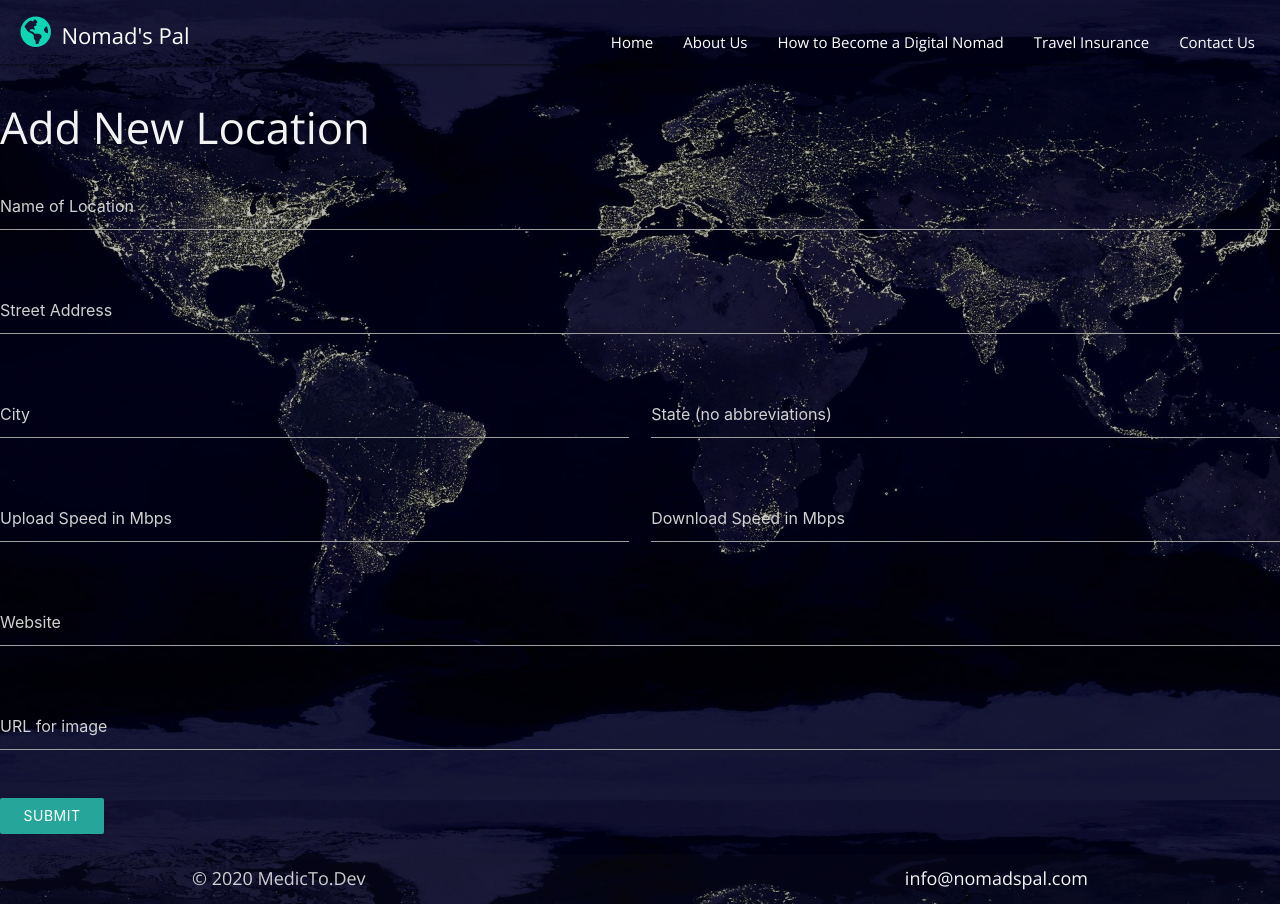
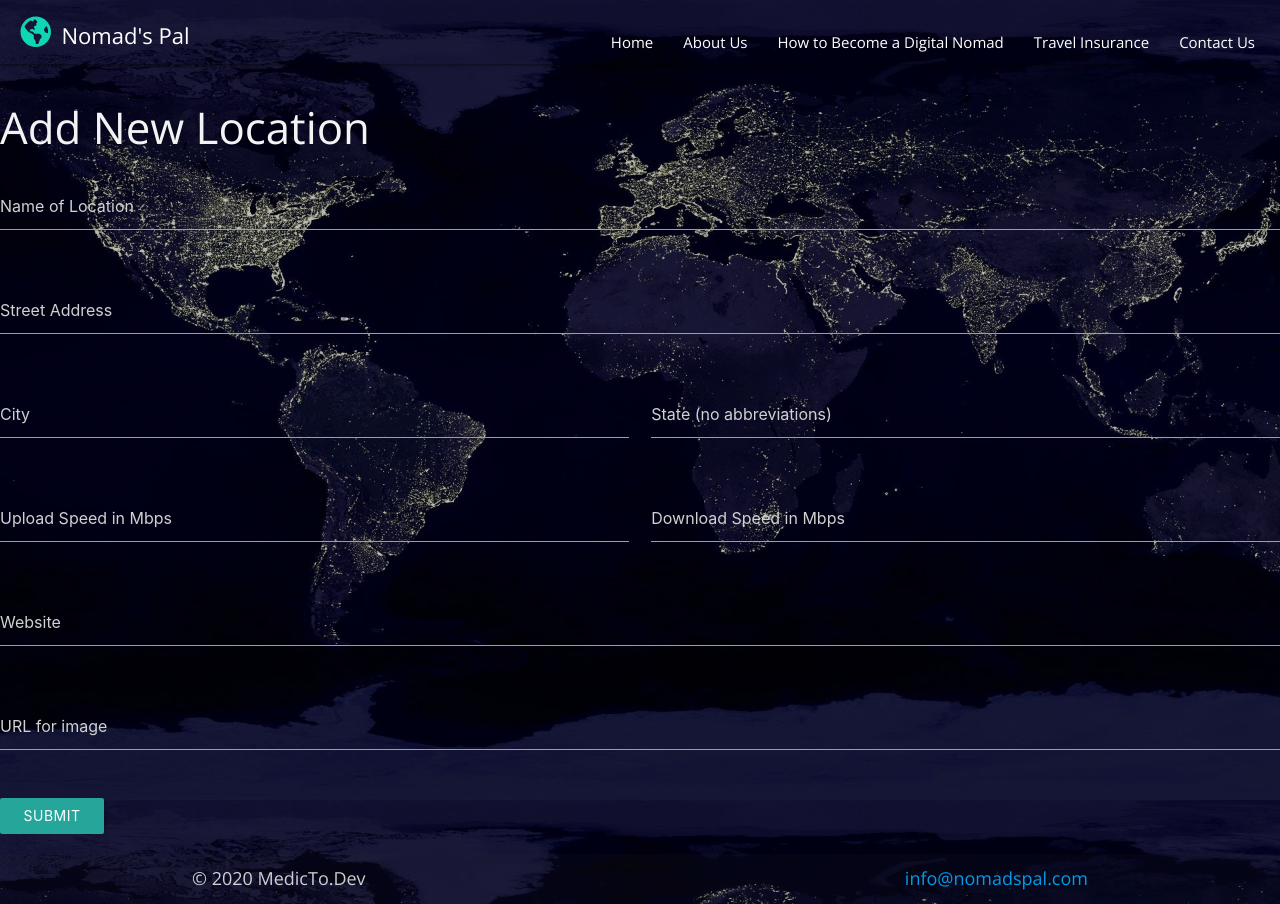
Before and after one commit to jonbascos/nomads-pal-react-version, a React (Create React App) app: page /newlocation in a window 1280 px wide. Built offline with nearby package versions, Linux system fonts and the light colour scheme; no server answers; the database is empty.

Commit message:
made info@nomadspal.com into a mailto: link

```diff
--- a/src/components/Footer.js
+++ b/src/components/Footer.js
@@ -16,7 +16,13 @@ function Footer(props) {
 					<div className='container'>
 						© 2020 MedicTo.Dev
 						<a className='grey-text text-lighten-4 right' href='#!'>
-							info@nomadspal.com
+							<a
+								href='mailto:info@nomadspal.com'
+								target='_blank'
+								rel='noopener noreferrer'
+							>
+								info@nomadspal.com
+							</a>
 						</a>
 					</div>
 				</div>
```
